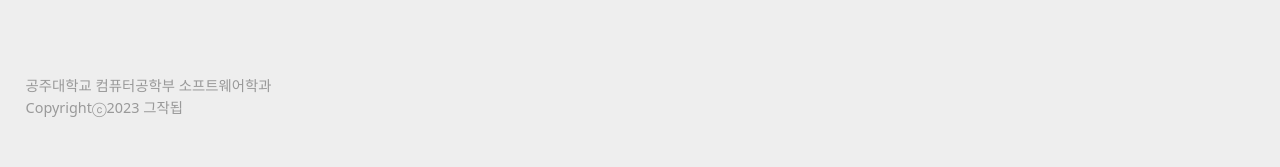
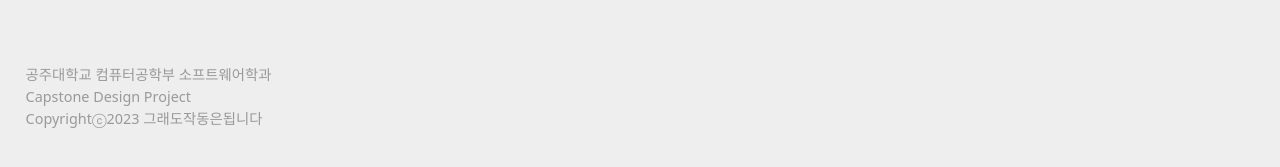
Before and after one commit to dyddks/capstone, a React (Create React App) app: page / in a window 1280 px wide. Shown: the part 1087-1254 px from the top of the page. Built offline with nearby package versions, Linux system fonts and the light colour scheme; no server answers; a web font is replaced by a local one.

Commit message:
style: 불필요한 코드 삭제

```diff
--- a/src/components/Footer/index.tsx
+++ b/src/components/Footer/index.tsx
@@ -15,27 +15,14 @@ const Contents = styled.div`
   margin-left: 2%;
 `;
 
-const Logo = styled.div`
-  display: flex;
-`;
-
-const Icon = styled.img`
-  height: 8rem;
-`;
-
 export const Footer = () => {
   return (
     <Container>
       <Contents>
-        공주대학교 컴퓨터공학부 소프트웨어학과
-        <br />
-        Copyrightⓒ2023 그작됩
+        공주대학교 컴퓨터공학부 소프트웨어학과<br/>
+        Capstone Design Project<br/>
+        Copyrightⓒ2023 그래도작동은됩니다
       </Contents>
-      {/* <Logo>
-                <Icon src='../image/footerLogo.png'/>
-                <Icon src='../image/bearLogo.jpg'/>
-            </Logo> */}
-      {/* <a href="https://kr.freepik.com/free-vector/business-growth-strategy-isometric-composition-with-bar-chart-and-circular-graph-elements-computer-screen-and-workers-vector-illustration_37916099.htm">작가 macrovector</a> 출처 Freepik */}
     </Container>
   );
 };
--- a/src/components/Shortcuts/index.tsx
+++ b/src/components/Shortcuts/index.tsx
@@ -16,6 +16,7 @@ const Area = styled.div`
 
 const Label = styled.div`
   margin-bottom: 0.5rem;
+  font-weight: bold;
 `;
 
 const Items = styled.ul`
```
